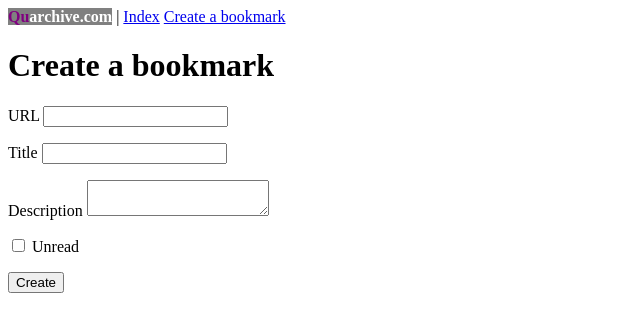
After one commit to calpaterson/quarchive, a Python web app: template src/server/quarchive/templates/create_or_edit_bookmark.j2 in a window 1280 px wide. The commit adds this page. Shown: the top 332 px of the page, without its empty margins (0-640 px from the left). Run offline with Jinja, Linux system fonts and the light colour scheme; the template is opened without the code that fills it, so the values that code supplies are empty.

Commit message:
Add a form and endpoint for creating a new bookmark

```diff
--- a/src/server/quarchive/templates/base.j2
+++ b/src/server/quarchive/templates/base.j2
@@ -1,4 +1,12 @@
 {# -*- mode: web -*- #}
+
+{% macro header_item(req, route, text) %}
+    {% if req.endpoint == route %}
+        <em>{{ text }}</em>
+    {% else %}
+        <a href="{{ url_for(route) }}">{{ text }}</a>
+    {% endif %}
+{% endmacro %}
 
 <!doctype html>
 <html lang="en">
@@ -9,8 +17,10 @@
     </head>
     <body>
         <nav>
-            <strong>Quarchive.com</strong>
-            <a href="{{ url_for('quarchive.index') }}">Bookmarks</a>
+            <span style="background-color: grey"><strong><span style="color: purple">Qu</span><span style="color: white">archive.com</span></strong></span>
+            |
+            {{ header_item(request, 'quarchive.index', "Index") }}
+            {{ header_item(request, 'quarchive.create_bookmark_form', "Create a bookmark") }}
         </nav>
         <main>
 
--- /dev/null
+++ b/src/server/quarchive/templates/create_or_edit_bookmark.j2
@@ -0,0 +1,26 @@
+{# -*- mode: web -*- #}
+{% extends "base.j2" %}
+{% block main %}
+    <h1>Create a bookmark</h1>
+    <form method="POST" action="{{  url_for('quarchive.create_bookmark') }}">
+        <p>
+            <label>URL</label>
+            <input name="url" type="text">
+        </p>
+        <p>
+            <label for="title">Title</label>
+            <input name="title" type="text">
+        </p>
+        <p>
+            <label for="description">Description</label>
+            <textarea name="description"></textarea>
+        </p>
+        <p>
+            <input name="unread" type="checkbox">
+            <label for="unread">Unread</label>
+        </p>
+        <p>
+            <button>Create</button>
+        </p>
+    </form>
+{% endblock %}
```
Also changed, not shown: src/server/quarchive/__init__.py (+33 -2 lines), src/server/tests/test_crud.py (renamed from src/server/tests/test_editing_bookmarks.py, +29 -0 lines).
